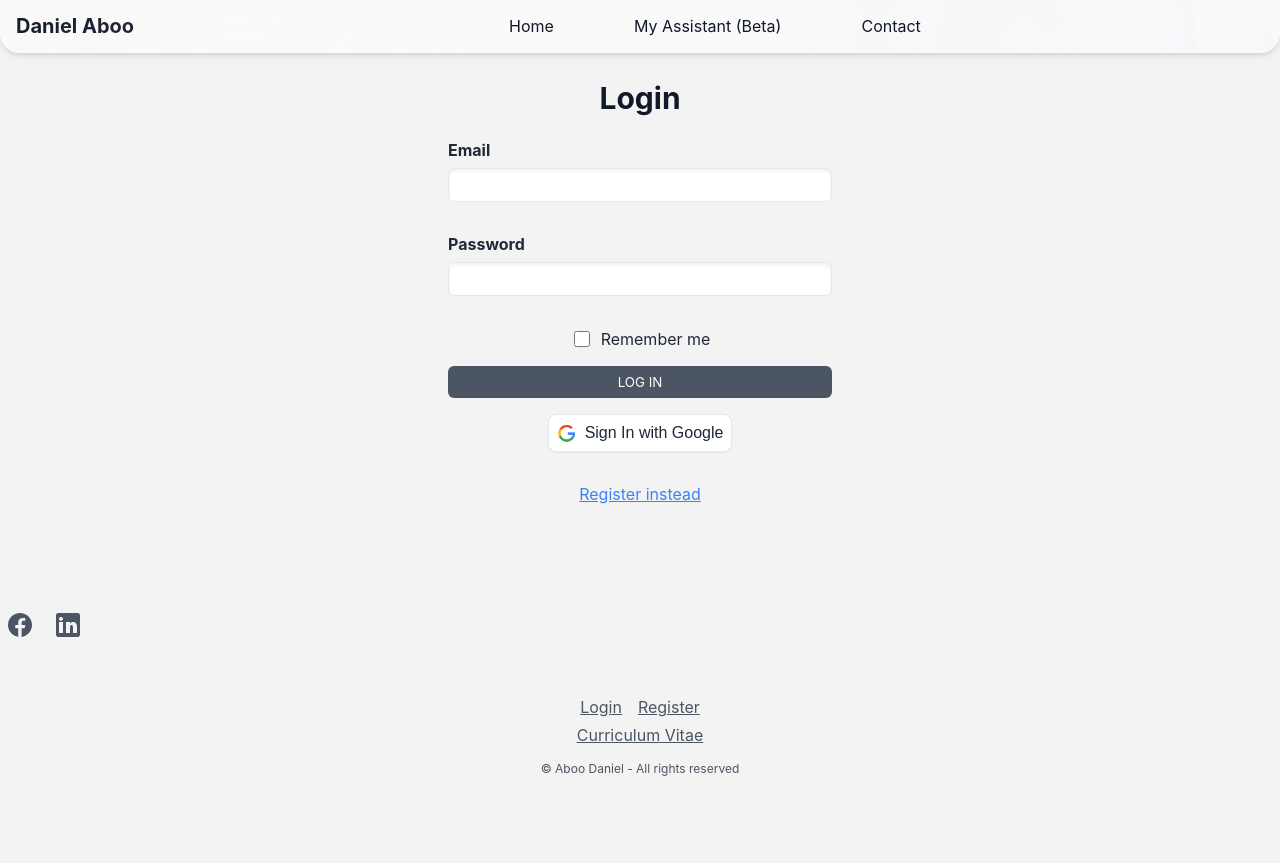
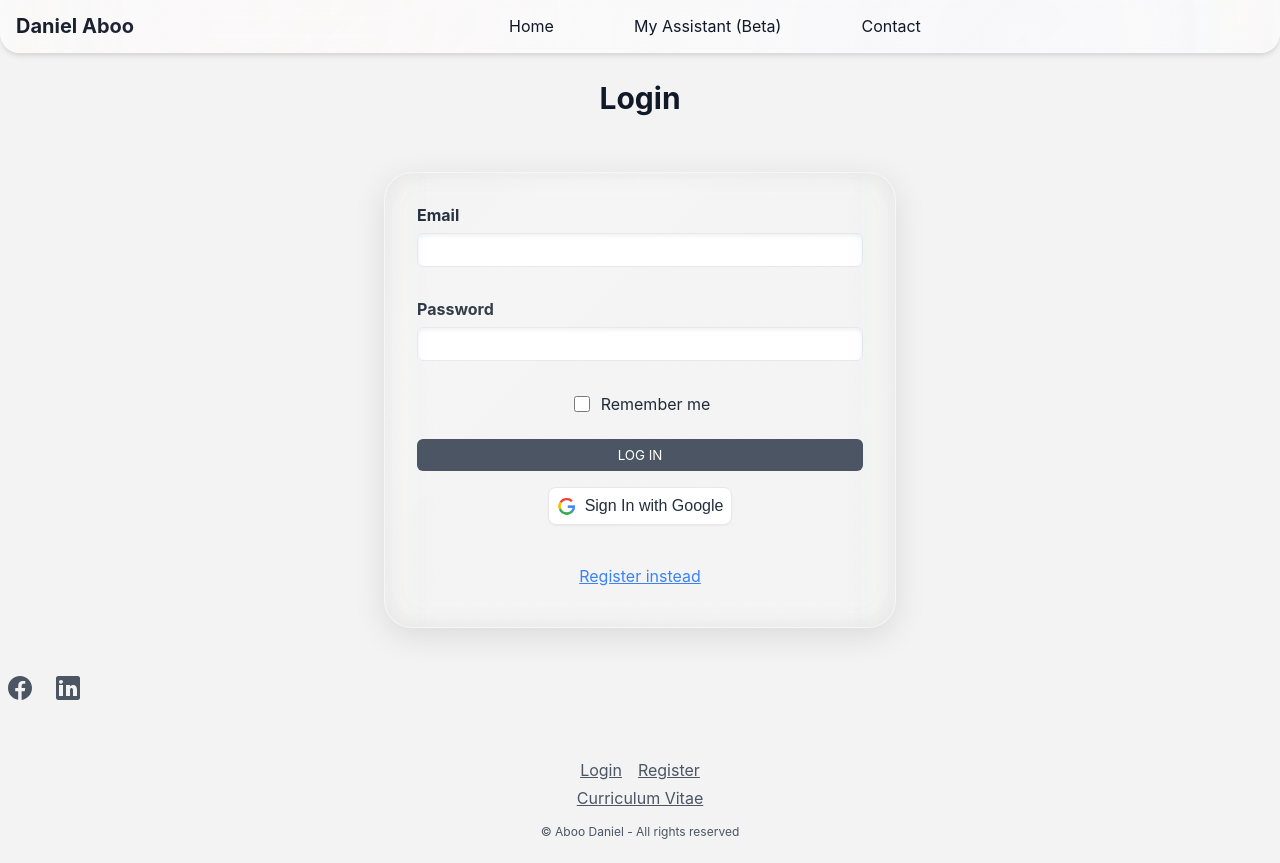
Before and after one commit to Daboo1998/aboodaniel-react-client, a React (Create React App) app: page /login in a window 1280 px wide. Before the commit the page ends 800 px from the top, so only its background shows below. Built offline with nearby package versions, Linux system fonts and the light colour scheme; no server answers.

Commit message:
Restyled register and login page

```diff
--- a/src/components/layouts/pages/authentication/LoginPageLayout.styled.ts
+++ b/src/components/layouts/pages/authentication/LoginPageLayout.styled.ts
@@ -1,5 +1,5 @@
-import styled from 'styled-components';
-import { theme } from '../../../../styles/theme';
+import styled from "styled-components";
+import { theme } from "../../../../styles/theme";
 
 export const LoginTitle = styled.h1`
   text-align: center;
@@ -16,19 +16,88 @@ export const LoginContainer = styled.div`
   flex-direction: column;
   place-items: center;
   height: 100%;
-  padding-top: ${theme.spacing[2]};
+  padding-top: ${theme.spacing[10]};
+  width: 100%;
+  max-width: 800px;
+  margin: 0 auto;
+  padding-left: ${theme.spacing[6]};
+  padding-right: ${theme.spacing[6]};
+
+  @media (max-width: ${theme.breakpoints.md}) {
+    padding-left: ${theme.spacing[4]};
+    padding-right: ${theme.spacing[4]};
+  }
 `;
 
 export const LoginForm = styled.form`
   display: flex;
   flex-direction: column;
   width: 100%;
-  max-width: 400px;
+  max-width: 600px;
   gap: ${theme.spacing[4]};
   align-items: center;
+  background: rgba(255, 255, 255, 0.1);
+  backdrop-filter: blur(15px);
+  -webkit-backdrop-filter: blur(15px);
+  border-radius: 28px;
+  border: 1px solid rgba(255, 255, 255, 0.2);
+  padding: ${theme.spacing[8]};
+  box-shadow: 0 8px 32px rgba(0, 0, 0, 0.1), inset 0 0 20px rgba(0, 0, 0, 0.05),
+    inset 0 0 40px rgba(0, 0, 0, 0.02);
+  position: relative;
+  overflow: hidden;
+
+  /* Enhanced refraction with subtle edge rainbow */
+  &::before {
+    content: "";
+    position: absolute;
+    top: 0;
+    left: 0;
+    right: 0;
+    bottom: 0;
+    background:
+      /* Primary refraction layer */ linear-gradient(
+        135deg,
+        transparent 0%,
+        rgba(255, 255, 255, 0.1) 25%,
+        transparent 50%,
+        rgba(255, 255, 255, 0.05) 75%,
+        transparent 100%
+      ),
+      /* Very subtle rainbow dispersion only at extreme edges */
+        linear-gradient(
+          90deg,
+          transparent 0%,
+          rgba(255, 0, 0, 0.008) 2%,
+          rgba(255, 165, 0, 0.008) 3%,
+          rgba(255, 255, 0, 0.008) 4%,
+          rgba(0, 255, 0, 0.008) 5%,
+          rgba(0, 255, 255, 0.008) 6%,
+          rgba(0, 0, 255, 0.008) 7%,
+          rgba(238, 130, 238, 0.008) 8%,
+          transparent 10%,
+          transparent 90%,
+          rgba(238, 130, 238, 0.008) 92%,
+          rgba(0, 0, 255, 0.008) 93%,
+          rgba(0, 255, 255, 0.008) 94%,
+          rgba(0, 255, 0, 0.008) 95%,
+          rgba(255, 255, 0, 0.008) 96%,
+          rgba(255, 165, 0, 0.008) 97%,
+          rgba(255, 0, 0, 0.008) 98%,
+          transparent 100%
+        );
+    pointer-events: none;
+  }
+
+  @media (prefers-color-scheme: dark) {
+    background: rgba(0, 0, 0, 0.1);
+    border-color: rgba(255, 255, 255, 0.05);
+    box-shadow: 0 8px 32px rgba(0, 0, 0, 0.3), inset 0 0 20px rgba(0, 0, 0, 0.1),
+      inset 0 0 40px rgba(0, 0, 0, 0.05);
+  }
 
   @media (min-width: ${theme.breakpoints.md}) {
-    width: 24rem;
+    width: 32rem;
   }
 `;
 
@@ -38,14 +107,74 @@ export const ErrorMessage = styled.p`
   margin: 0;
   text-align: center;
   width: 100%;
+  background: rgba(239, 68, 68, 0.1);
+  backdrop-filter: blur(10px);
+  -webkit-backdrop-filter: blur(10px);
+  border: 1px solid rgba(239, 68, 68, 0.2);
+  border-radius: 16px;
+  padding: ${theme.spacing[3]};
+  box-shadow: 0 4px 16px rgba(0, 0, 0, 0.1), inset 0 0 8px rgba(0, 0, 0, 0.03),
+    inset 0 0 16px rgba(0, 0, 0, 0.01);
+  position: relative;
+  z-index: 1;
+  overflow: hidden;
+
+  /* Enhanced refraction with subtle edge rainbow */
+  &::before {
+    content: "";
+    position: absolute;
+    top: 0;
+    left: 0;
+    right: 0;
+    bottom: 0;
+    background:
+      /* Primary refraction layer */ linear-gradient(
+        135deg,
+        transparent 0%,
+        rgba(239, 68, 68, 0.1) 25%,
+        transparent 50%,
+        rgba(239, 68, 68, 0.05) 75%,
+        transparent 100%
+      ),
+      /* Very subtle rainbow dispersion only at extreme edges */
+        linear-gradient(
+          90deg,
+          transparent 0%,
+          rgba(255, 0, 0, 0.008) 2%,
+          rgba(255, 165, 0, 0.008) 3%,
+          rgba(255, 255, 0, 0.008) 4%,
+          rgba(0, 255, 0, 0.008) 5%,
+          rgba(0, 255, 255, 0.008) 6%,
+          rgba(0, 0, 255, 0.008) 7%,
+          rgba(238, 130, 238, 0.008) 8%,
+          transparent 10%,
+          transparent 90%,
+          rgba(238, 130, 238, 0.008) 92%,
+          rgba(0, 0, 255, 0.008) 93%,
+          rgba(0, 255, 255, 0.008) 94%,
+          rgba(0, 255, 0, 0.008) 95%,
+          rgba(255, 255, 0, 0.008) 96%,
+          rgba(255, 165, 0, 0.008) 97%,
+          rgba(255, 0, 0, 0.008) 98%,
+          transparent 100%
+        );
+    pointer-events: none;
+  }
 
   @media (prefers-color-scheme: dark) {
     color: ${theme.colors.red[400]};
+    background: rgba(239, 68, 68, 0.2);
+    border-color: rgba(239, 68, 68, 0.3);
+    box-shadow: 0 4px 16px rgba(0, 0, 0, 0.3), inset 0 0 8px rgba(0, 0, 0, 0.1),
+      inset 0 0 16px rgba(0, 0, 0, 0.05);
   }
 `;
 
 export const SubmitButtonContainer = styled.div`
   width: 100%;
+  margin-top: ${theme.spacing[2]};
+  position: relative;
+  z-index: 1;
 
   button {
     width: 100%;
@@ -54,23 +183,43 @@ export const SubmitButtonContainer = styled.div`
 `;
 
 export const RegisterLinkContainer = styled.div`
-  margin-top: ${theme.spacing[2]};
+  margin-top: ${theme.spacing[4]};
+  text-align: center;
+  position: relative;
+  z-index: 1;
 
   button {
     color: ${theme.colors.blue[500]};
-    padding-top: ${theme.spacing[2]};
     text-decoration: underline;
+    background: none;
+    border: 1px solid transparent;
+    padding: ${theme.spacing[2]} ${theme.spacing[4]};
+    border-radius: 12px;
+    cursor: pointer;
+    transition: all 0.2s ease;
+    position: relative;
+    overflow: hidden;
+    box-sizing: border-box;
+
+    /* Subtle glass effect on hover */
+    &:hover {
+      background: rgba(59, 130, 246, 0.1);
+      backdrop-filter: blur(5px);
+      -webkit-backdrop-filter: blur(5px);
+      border-color: rgba(59, 130, 246, 0.2);
+      color: ${theme.colors.blue[700]};
+      box-shadow: 0 2px 8px rgba(0, 0, 0, 0.1);
+
+      @media (prefers-color-scheme: dark) {
+        background: rgba(59, 130, 246, 0.2);
+        border-color: rgba(59, 130, 246, 0.3);
+        color: ${theme.colors.blue[300]};
+        box-shadow: 0 2px 8px rgba(0, 0, 0, 0.3);
+      }
+    }
 
     @media (prefers-color-scheme: dark) {
       color: ${theme.colors.blue[400]};
     }
-
-    &:hover {
-      color: ${theme.colors.blue[700]};
-
-      @media (prefers-color-scheme: dark) {
-        color: ${theme.colors.blue[300]};
-      }
-    }
   }
 `;
--- a/src/components/layouts/pages/authentication/RegisterPageLayout.styled.ts
+++ b/src/components/layouts/pages/authentication/RegisterPageLayout.styled.ts
@@ -1,5 +1,5 @@
-import styled from 'styled-components';
-import { theme } from '../../../../styles/theme';
+import styled from "styled-components";
+import { theme } from "../../../../styles/theme";
 
 export const RegisterTitle = styled.h1`
   text-align: center;
@@ -16,19 +16,88 @@ export const RegisterContainer = styled.div`
   flex-direction: column;
   place-items: center;
   height: 100%;
-  padding-top: ${theme.spacing[2]};
+  padding-top: ${theme.spacing[10]};
+  width: 100%;
+  max-width: 800px;
+  margin: 0 auto;
+  padding-left: ${theme.spacing[6]};
+  padding-right: ${theme.spacing[6]};
+
+  @media (max-width: ${theme.breakpoints.md}) {
+    padding-left: ${theme.spacing[4]};
+    padding-right: ${theme.spacing[4]};
+  }
 `;
 
 export const RegisterForm = styled.form`
   display: flex;
   flex-direction: column;
   width: 100%;
-  max-width: 400px;
+  max-width: 600px;
   gap: ${theme.spacing[4]};
   align-items: center;
+  background: rgba(255, 255, 255, 0.1);
+  backdrop-filter: blur(15px);
+  -webkit-backdrop-filter: blur(15px);
+  border-radius: 28px;
+  border: 1px solid rgba(255, 255, 255, 0.2);
+  padding: ${theme.spacing[8]};
+  box-shadow: 0 8px 32px rgba(0, 0, 0, 0.1), inset 0 0 20px rgba(0, 0, 0, 0.05),
+    inset 0 0 40px rgba(0, 0, 0, 0.02);
+  position: relative;
+  overflow: hidden;
+
+  /* Enhanced refraction with subtle edge rainbow */
+  &::before {
+    content: "";
+    position: absolute;
+    top: 0;
+    left: 0;
+    right: 0;
+    bottom: 0;
+    background:
+      /* Primary refraction layer */ linear-gradient(
+        135deg,
+        transparent 0%,
+        rgba(255, 255, 255, 0.1) 25%,
+        transparent 50%,
+        rgba(255, 255, 255, 0.05) 75%,
+        transparent 100%
+      ),
+      /* Very subtle rainbow dispersion only at extreme edges */
+        linear-gradient(
+          90deg,
+          transparent 0%,
+          rgba(255, 0, 0, 0.008) 2%,
+          rgba(255, 165, 0, 0.008) 3%,
+          rgba(255, 255, 0, 0.008) 4%,
+          rgba(0, 255, 0, 0.008) 5%,
+          rgba(0, 255, 255, 0.008) 6%,
+          rgba(0, 0, 255, 0.008) 7%,
+          rgba(238, 130, 238, 0.008) 8%,
+          transparent 10%,
+          transparent 90%,
+          rgba(238, 130, 238, 0.008) 92%,
+          rgba(0, 0, 255, 0.008) 93%,
+          rgba(0, 255, 255, 0.008) 94%,
+          rgba(0, 255, 0, 0.008) 95%,
+          rgba(255, 255, 0, 0.008) 96%,
+          rgba(255, 165, 0, 0.008) 97%,
+          rgba(255, 0, 0, 0.008) 98%,
+          transparent 100%
+        );
+    pointer-events: none;
+  }
+
+  @media (prefers-color-scheme: dark) {
+    background: rgba(0, 0, 0, 0.1);
+    border-color: rgba(255, 255, 255, 0.05);
+    box-shadow: 0 8px 32px rgba(0, 0, 0, 0.3), inset 0 0 20px rgba(0, 0, 0, 0.1),
+      inset 0 0 40px rgba(0, 0, 0, 0.05);
+  }
 
   @media (min-width: ${theme.breakpoints.md}) {
-    width: 24rem;
+    width: 32rem;
   }
 `;
 
@@ -38,14 +107,74 @@ export const ErrorMessage = styled.p`
   margin: 0;
   text-align: center;
   width: 100%;
+  background: rgba(239, 68, 68, 0.1);
+  backdrop-filter: blur(10px);
+  -webkit-backdrop-filter: blur(10px);
+  border: 1px solid rgba(239, 68, 68, 0.2);
+  border-radius: 16px;
+  padding: ${theme.spacing[3]};
+  box-shadow: 0 4px 16px rgba(0, 0, 0, 0.1), inset 0 0 8px rgba(0, 0, 0, 0.03),
+    inset 0 0 16px rgba(0, 0, 0, 0.01);
+  position: relative;
+  z-index: 1;
+  overflow: hidden;
+
+  /* Enhanced refraction with subtle edge rainbow */
+  &::before {
+    content: "";
+    position: absolute;
+    top: 0;
+    left: 0;
+    right: 0;
+    bottom: 0;
+    background:
+      /* Primary refraction layer */ linear-gradient(
+        135deg,
+        transparent 0%,
+        rgba(239, 68, 68, 0.1) 25%,
+        transparent 50%,
+        rgba(239, 68, 68, 0.05) 75%,
+        transparent 100%
+      ),
+      /* Very subtle rainbow dispersion only at extreme edges */
+        linear-gradient(
+          90deg,
+          transparent 0%,
+          rgba(255, 0, 0, 0.008) 2%,
+          rgba(255, 165, 0, 0.008) 3%,
+          rgba(255, 255, 0, 0.008) 4%,
+          rgba(0, 255, 0, 0.008) 5%,
+          rgba(0, 255, 255, 0.008) 6%,
+          rgba(0, 0, 255, 0.008) 7%,
+          rgba(238, 130, 238, 0.008) 8%,
+          transparent 10%,
+          transparent 90%,
+          rgba(238, 130, 238, 0.008) 92%,
+          rgba(0, 0, 255, 0.008) 93%,
+          rgba(0, 255, 255, 0.008) 94%,
+          rgba(0, 255, 0, 0.008) 95%,
+          rgba(255, 255, 0, 0.008) 96%,
+          rgba(255, 165, 0, 0.008) 97%,
+          rgba(255, 0, 0, 0.008) 98%,
+          transparent 100%
+        );
+    pointer-events: none;
+  }
 
   @media (prefers-color-scheme: dark) {
     color: ${theme.colors.red[400]};
+    background: rgba(239, 68, 68, 0.2);
+    border-color: rgba(239, 68, 68, 0.3);
+    box-shadow: 0 4px 16px rgba(0, 0, 0, 0.3), inset 0 0 8px rgba(0, 0, 0, 0.1),
+      inset 0 0 16px rgba(0, 0, 0, 0.05);
   }
 `;
 
 export const SubmitButtonContainer = styled.div`
   width: 100%;
+  margin-top: ${theme.spacing[2]};
+  position: relative;
+  z-index: 1;
 
   button {
     width: 100%;
```
